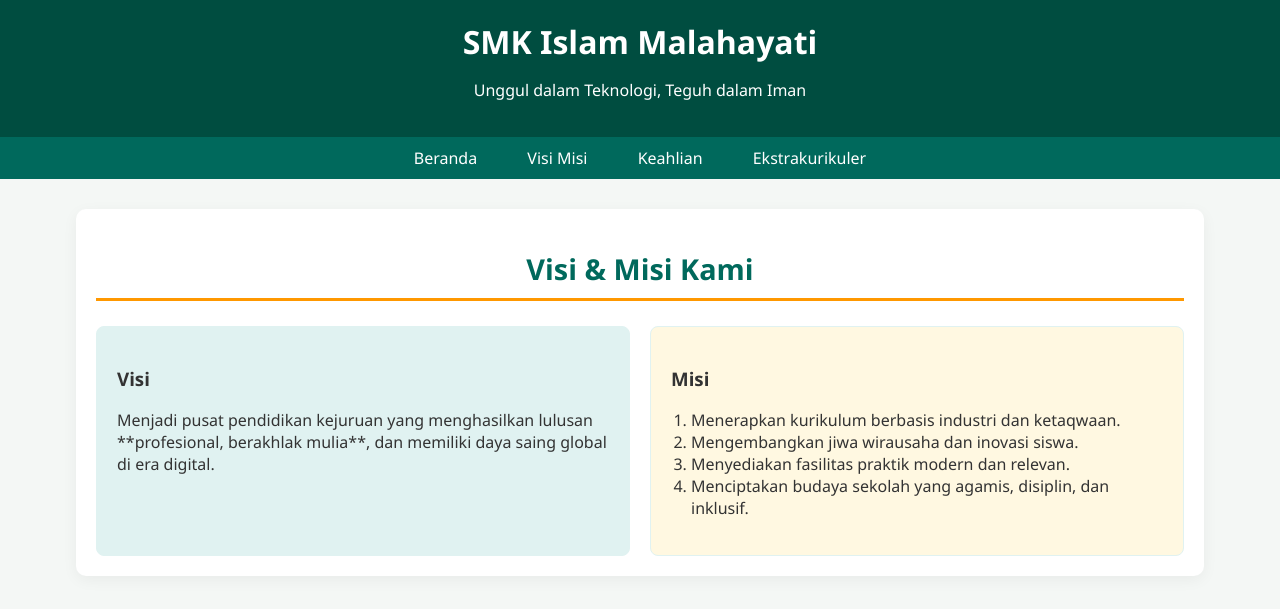
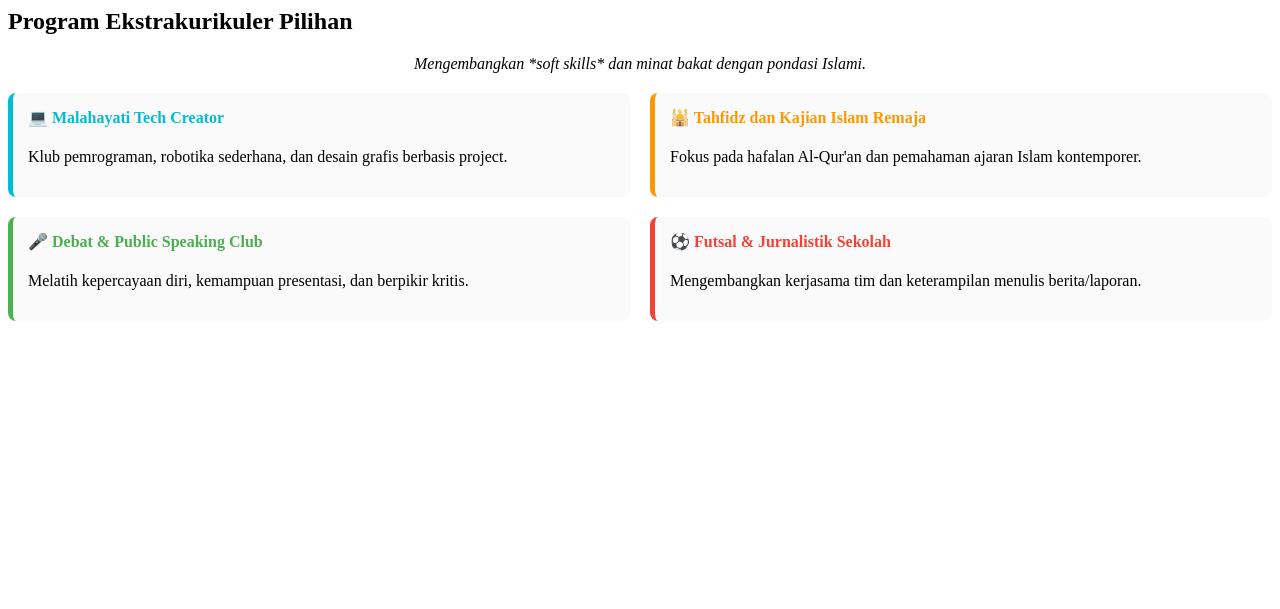
Before and after one commit to razzyatzy/razzyatzy.github.io, a plain HTML site: page index.html in a window 1280 px wide. Drawn offline with Linux system fonts and the light colour scheme.

Commit message:
Update index.html

```diff
--- a/index.html
+++ b/index.html
@@ -1,63 +1,28 @@
-<!DOCTYPE html>
-<html lang="id">
-<head>
-    <meta charset="UTF-8">
-    <meta name="viewport" content="width=device-width, initial-scale=1.0">
-    <title>SMK Islam Malahayati - Profesional & Berakhlak</title>
-    <style>
-        /* Gaya Dasar */
-        body { font-family: 'Segoe UI', Tahoma, Geneva, Verdana, sans-serif; margin: 0; padding: 0; background-color: #f4f7f5; color: #333; }
-        .container { width: 85%; margin: 30px auto; padding: 20px; background-color: white; border-radius: 10px; box-shadow: 0 4px 15px rgba(0, 0, 0, 0.05); }
-        .section-title { color: #00695c; border-bottom: 3px solid #ff9800; padding-bottom: 10px; margin-top: 20px; font-size: 1.8em; text-align: center; }
+<div class="container" id="ekskul">
+        <h2 class="section-title">Program Ekstrakurikuler Pilihan</h2>
+        <p style="text-align: center; font-style: italic;">Mengembangkan *soft skills* dan minat bakat dengan pondasi Islami.</p>
 
-        /* Header & Navigasi */
-        header { background-color: #004d40; color: white; padding: 20px 0; text-align: center; }
-        header h1 { margin: 0; }
-        nav { background-color: #00695c; padding: 10px 0; text-align: center; }
-        nav a { color: white; text-decoration: none; padding: 8px 15px; margin: 0 8px; border-radius: 4px; transition: background-color 0.3s; }
-        nav a:hover { background-color: #ff9800; }
+        <div class="ekskul-list" style="display: flex; flex-wrap: wrap; gap: 20px; margin-top: 20px; justify-content: center;">
 
-        /* Visi Misi Styling */
-        .vm-grid { display: grid; grid-template-columns: 1fr 1fr; gap: 20px; margin-top: 25px; }
-        .vm-card { padding: 20px; border-radius: 8px; border: 1px solid #e0f2f1; }
-        .visi-card { background-color: #e0f2f1; } /* Latar Belakang Hijau Pucat */
-        .misi-card { background-color: #fff8e1; } /* Latar Belakang Kuning Pucat */
-        .misi-card ol { text-align: left; padding-left: 20px; }
-    </style>
-</head>
-<body>
-    <header>
-        <h1>SMK Islam Malahayati</h1>
-        <p>Unggul dalam Teknologi, Teguh dalam Iman</p>
-    </header>
-
-    <nav>
-        <a href="#beranda">Beranda</a>
-        <a href="#visi-misi">Visi Misi</a>
-        <a href="#keahlian">Keahlian</a>
-        <a href="#ekskul">Ekstrakurikuler</a>
-    </nav>
-
-    <div class="container" id="visi-misi">
-        <h2 class="section-title">Visi & Misi Kami</h2>
-
-        <div class="vm-grid">
-            <div class="vm-card visi-card">
-                <h3>Visi</h3>
-                <p>Menjadi pusat pendidikan kejuruan yang menghasilkan lulusan **profesional, berakhlak mulia**, dan memiliki daya saing global di era digital.</p>
+            <div class="ekskul-item" style="flex: 1 1 45%; padding: 15px; border-radius: 8px; background-color: #fafafa; border-left: 5px solid #00bcd4;">
+                <h4 style="color: #00bcd4; margin-top: 0;">💻 Malahayati Tech Creator</h4>
+                <p>Klub pemrograman, robotika sederhana, dan desain grafis berbasis project.</p>
             </div>
 
-            <div class="vm-card misi-card">
-                <h3>Misi</h3>
-                <ol>
-                    <li>Menerapkan kurikulum berbasis industri dan ketaqwaan.</li>
-                    <li>Mengembangkan jiwa wirausaha dan inovasi siswa.</li>
-                    <li>Menyediakan fasilitas praktik modern dan relevan.</li>
-                    <li>Menciptakan budaya sekolah yang agamis, disiplin, dan inklusif.</li>
-                </ol>
+            <div class="ekskul-item" style="flex: 1 1 45%; padding: 15px; border-radius: 8px; background-color: #fafafa; border-left: 5px solid #ff9800;">
+                <h4 style="color: #ff9800; margin-top: 0;">🕌 Tahfidz dan Kajian Islam Remaja</h4>
+                <p>Fokus pada hafalan Al-Qur'an dan pemahaman ajaran Islam kontemporer.</p>
             </div>
+
+            <div class="ekskul-item" style="flex: 1 1 45%; padding: 15px; border-radius: 8px; background-color: #fafafa; border-left: 5px solid #4caf50;">
+                <h4 style="color: #4caf50; margin-top: 0;">🎤 Debat & Public Speaking Club</h4>
+                <p>Melatih kepercayaan diri, kemampuan presentasi, dan berpikir kritis.</p>
+            </div>
+
+            <div class="ekskul-item" style="flex: 1 1 45%; padding: 15px; border-radius: 8px; background-color: #fafafa; border-left: 5px solid #f44336;">
+                <h4 style="color: #f44336; margin-top: 0;">⚽ Futsal & Jurnalistik Sekolah</h4>
+                <p>Mengembangkan kerjasama tim dan keterampilan menulis berita/laporan.</p>
+            </div>
+
         </div>
-    </div>
-
-    </body>
-</html>
+</div>
```
